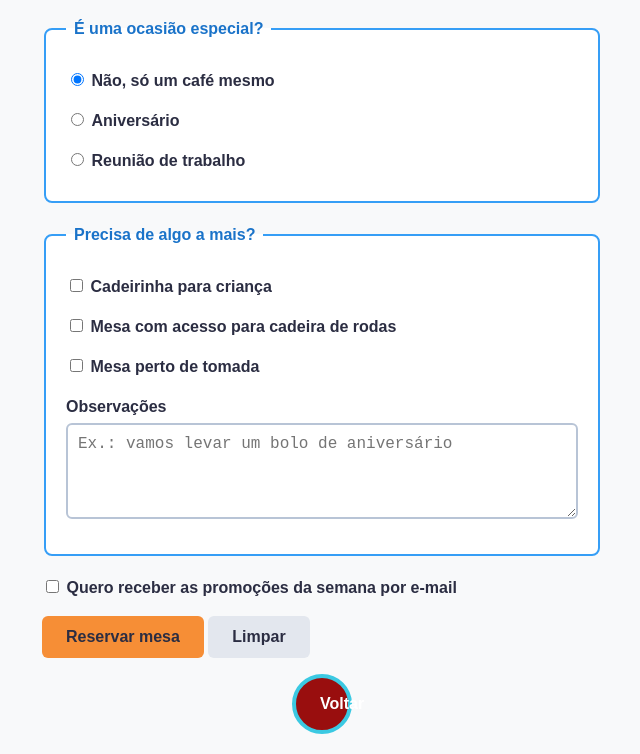
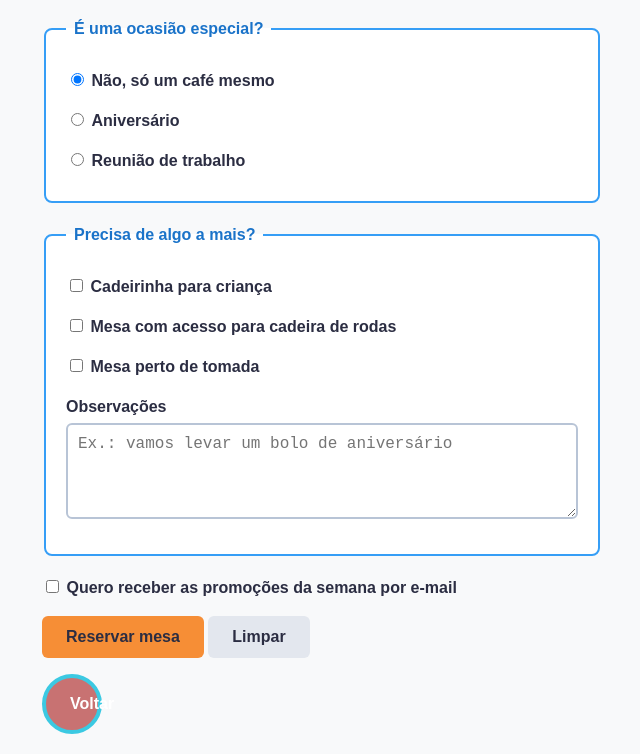
Before and after one commit to daviziro0-sys/HTML, a plain HTML site: page aula11/reserva.html in a window 1280 px wide. Shown: the part 984-1738 px from the top of the page, without its empty margins (318-958 px from the left). Drawn offline with Linux system fonts and the light colour scheme.

Commit message:
Add files via upload

```diff
--- a/aula11/estilo.css
+++ b/aula11/estilo.css
@@ -133,6 +133,6 @@ a {
 a:hover {
   color: #b85309;
 }
-.container-botao {
+.container-botao{
   text-align: center;
 }
--- a/aula11/reserva.html
+++ b/aula11/reserva.html
@@ -120,7 +120,5 @@
   </form>
 
 </body>
-<div class ="container-botao">
-<a href="../index.html"><button style="background-color: #990e0e; color: #ffffff; border: 4px solid #3bc9e2; border-radius: 30px; width: 60px; height: 60px;">Voltar</button></a>
-</div>
+<a href="../index.html"><button style="background-color: #c87272; color: #ffffff; border: 4px solid #3bc9e2; border-radius: 30px; width: 60px; height: 60px;">Voltar</button></a>
 </html>
```
Also changed, not shown: aula11/obrigado.html (+1 -2 lines), index.html (+1 -1 lines).
